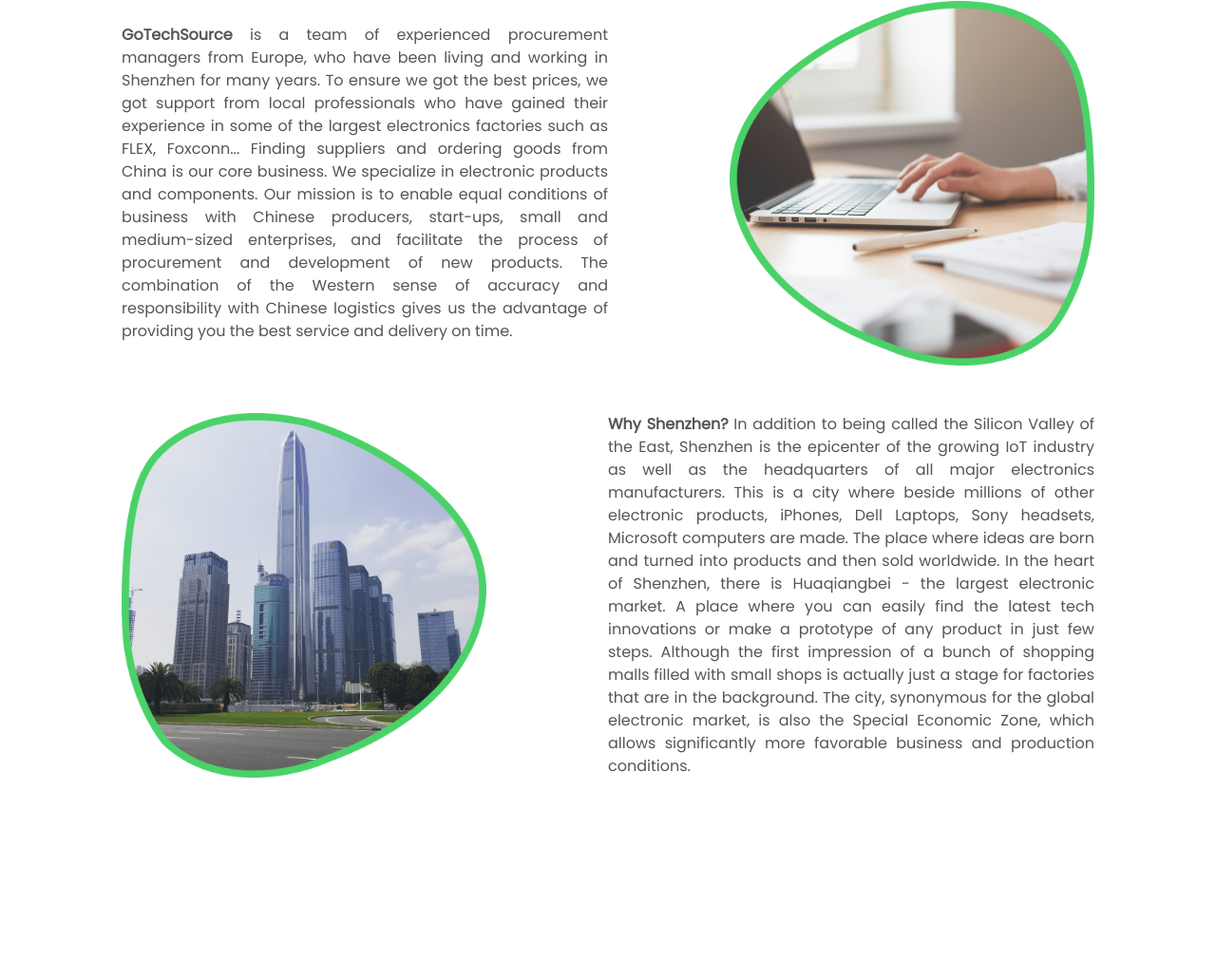
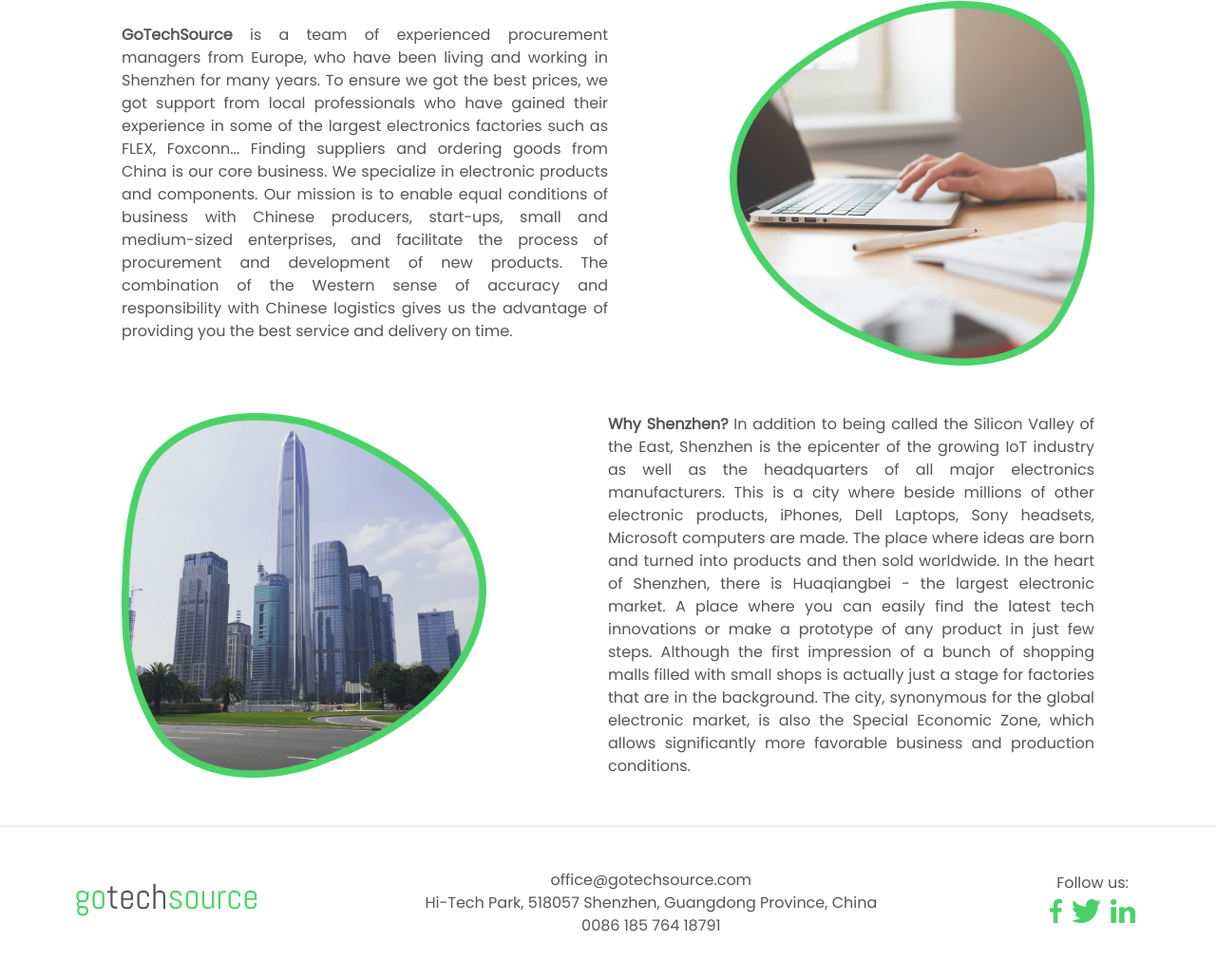
Before and after one commit to Vujovic/gotechsource, a Gatsby site: page /about in a window 1280 px wide. Shown: the part 210-1241 px from the top of the page at 95% size. Before the commit the page ends 1079 px from the top, so only its background shows below. Built offline with nearby package versions, Linux system fonts and the light colour scheme; Gatsby itself is replaced by a stand-in of ours.

Commit message:
added footer && mobile optimization

```diff
--- /dev/null
+++ b/src/components/footer.js
@@ -0,0 +1,86 @@
+import React from 'react'
+import { Link } from 'gatsby'
+import styled from 'styled-components'
+
+import Logo from '../assets/logo.svg'
+import Facebook from '../assets/fb.svg'
+import Twitter from '../assets/twitter.svg'
+import LinkedIn from '../assets/linkedin.svg'
+
+export default () => (
+  <Footer>
+    <Link className="logo" to="/">
+      <Logo />
+    </Link>
+    <div className="info">
+      <p>office@gotechsource.com</p>
+      <p>Hi-Tech Park, 518057 Shenzhen, Guangdong Province, China</p>
+      <p>0086 185 764 18791</p>
+    </div>
+    <div className="links">
+      <p>Follow us:</p>
+      <div className="icons">
+        <a
+          href="https://www.facebook.com/gotechsource"
+          rel="noopener noreferrer"
+          target="_blank"
+        >
+          <Facebook />
+        </a>
+        <a
+          href="https://twitter.com/Dvule88"
+          rel="noopener noreferrer"
+          target="_blank"
+        >
+          <Twitter />
+        </a>
+        <a
+          href="https://www.linkedin.com/company-beta/13314357"
+          rel="noopener noreferrer"
+          target="_blank"
+        >
+          <LinkedIn />
+        </a>
+      </div>
+    </div>
+  </Footer>
+)
+
+const Footer = styled.footer`
+  border-top: 2px solid #eee;
+  display: flex;
+  align-items: center;
+  justify-content: space-between;
+  height: 75px;
+  padding: 100px 250px;
+  .logo {
+    svg {
+      height: 35px;
+    }
+  }
+  div {
+    text-align: center;
+  }
+  .links {
+    .icons {
+      display: flex;
+      justify-content: space-evenly;
+      svg {
+        height: 25px;
+        margin: 5px;
+      }
+    }
+  }
+  @media screen and (max-width: 1366px) {
+    padding: 80px;
+  }
+  @media screen and (max-width: 1024px) {
+    padding: 50px 10px;
+  }
+  @media screen and (max-width: 868px) {
+    flex-direction: column;
+    > * {
+      margin: 20px;
+    }
+  }
+`
--- a/src/components/header.js
+++ b/src/components/header.js
@@ -49,4 +49,15 @@
       padding: 10px 20px;
     }
   }
+  @media screen and (max-width: 1366px) {
+    padding: 0 80px;
+  }
+  @media screen and (max-width: 1024px) {
+    padding: 0 10px;
+  }
+  @media screen and (max-width: 868px) {
+    nav {
+      display: none; /* Burger menu */
+    }
+  }
 `
--- a/src/components/layout.js
+++ b/src/components/layout.js
@@ -2,12 +2,14 @@
 import { createGlobalStyle } from 'styled-components'
 
 import Header from './header'
+import Footer from './footer'
 
 const Layout = props => (
   <>
     <GlobalStyled />
     <Header />
     <main>{props.children}</main>
+    <Footer />
   </>
 )
 
--- a/src/pages/about.js
+++ b/src/pages/about.js
@@ -55,7 +55,7 @@
         }
       }
     }
-    @media screen and (max-width: 968px) {
+    @media screen and (max-width: 868px) {
       .intro {
         flex-direction: column-reverse;
         .gatsby-image-wrapper {
```
Also changed, not shown: src/components/index/hero.js (+11 -0 lines), src/assets/fb.svg (added), src/assets/linkedin.svg (added), src/assets/twitter.svg (added).
